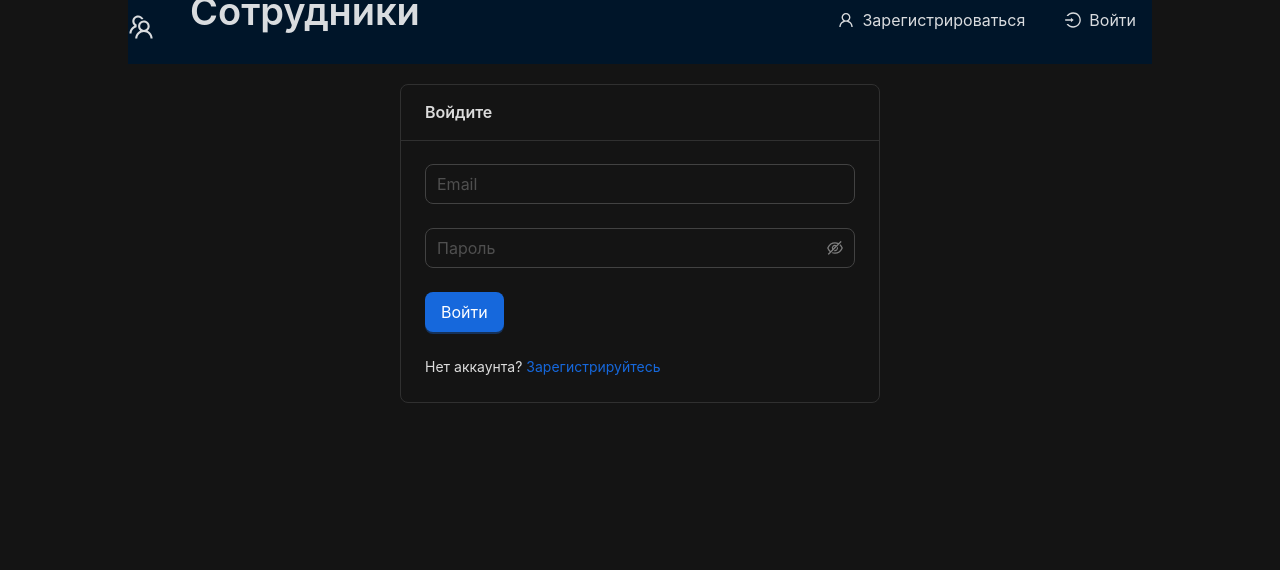
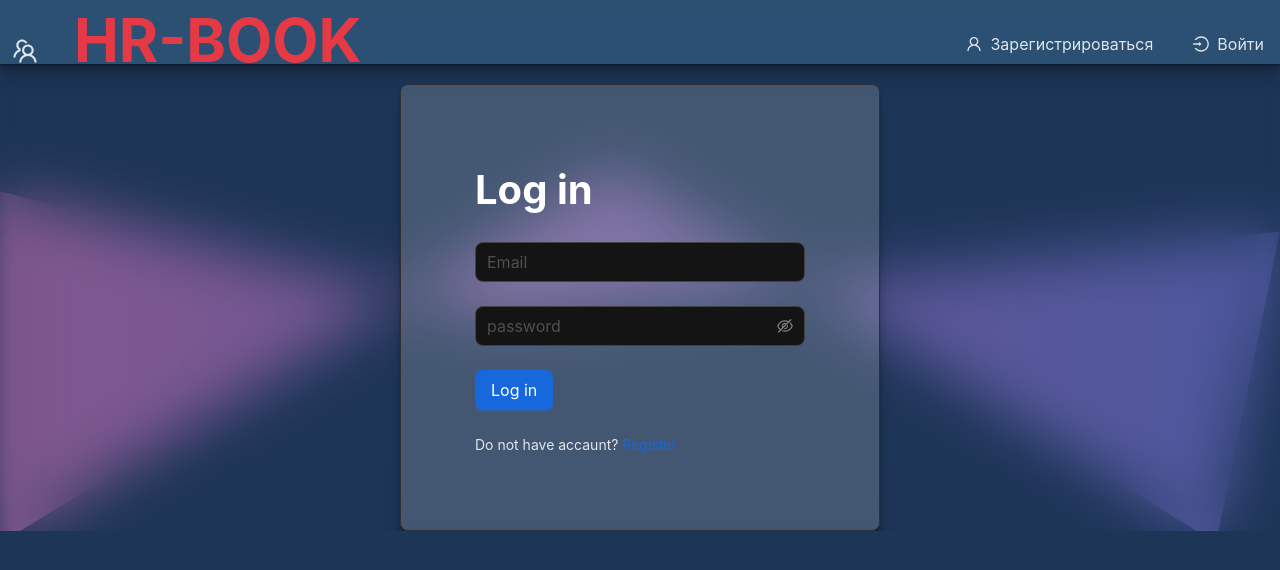
Before and after one commit to Andriikryl/hr-app, a React (Create React App) app in the folder client/: page /login in a window 1280 px wide. Shown: the top 570 px of the page. Built offline with nearby package versions, Linux system fonts and the light colour scheme; no server answers.

Commit message:
feat[login-form-redesin]

```diff
--- a/client/src/components/header/index.module.css
+++ b/client/src/components/header/index.module.css
@@ -2,11 +2,25 @@
   padding: 20px 0;
   display: flex;
   align-items: center;
+  flex-wrap: wrap;
   margin-bottom: 20px;
   justify-content: space-between;
+  background-color: hsl(203.2,38.9%,44.3%, .4);
+  backdrop-filter: blur(10px);
+  box-shadow: 0 1px 1px rgba(0,0,0,0.12),
+  0 2px 2px rgba(0,0,0,0.12),
+  0 4px 4px rgba(0,0,0,0.12),
+  0 8px 8px rgba(0,0,0,0.12),
+  0 16px 16px rgba(0,0,0,0.12);
 }
 
 .teamIcon {
   font-size: 26px;
-  margin-right: 12px;
+  margin-inline: 12px;
 }
+
+.headerTitle{
+  font-size: clamp(20px, 5vw + 2rem, 60px);
+  text-transform: uppercase;
+  color: hsl(355.5,77.6%,56.3%);
+}
--- a/client/src/components/header/index.tsx
+++ b/client/src/components/header/index.tsx
@@ -4,7 +4,7 @@ import {
   LogoutOutlined,
   UserOutlined,
 } from "@ant-design/icons";
-import { Layout, Space, Typography } from "antd";
+import { Layout, Space } from "antd";
 import { useDispatch, useSelector } from "react-redux";
 import { Link, useNavigate } from "react-router-dom";
 import { logout, selectUser } from "../../features/auth/authSlice";
@@ -28,7 +28,7 @@ export const Header = () => {
         <TeamOutlined className={style.teamIcon} />
         <Link to="/">
           <CustomButton type="ghost">
-            <Typography.Title level={1}>Сотрудники</Typography.Title>
+            <h1 className={style.headerTitle}>hr-book</h1>
           </CustomButton>
         </Link>
       </Space>
--- a/client/src/components/layout/index.module.css
+++ b/client/src/components/layout/index.module.css
@@ -1,7 +1,8 @@
 .main {
-  width: 80%;
+  max-width: 1400px;
   height: 100%;
   margin-inline: auto;
+  position: relative;
   /* display: flex;
   flex-direction: column; */
 }
--- a/client/src/components/layout/index.tsx
+++ b/client/src/components/layout/index.tsx
@@ -1,18 +1,20 @@
-import { Layout as AntLayout} from "antd";
+import { Layout as AntLayout } from "antd";
 import styles from "./index.module.css";
 import { Header } from "../header";
 
 type Props = {
   children: React.ReactNode;
-}
+};
 
 export const Layout = ({ children }: Props) => {
   return (
-    <div className={styles.main}>
+    <main>
       <Header />
-      <AntLayout.Content style={{ height: '100%' }}>
-        {children}
-      </AntLayout.Content>
-    </div>
+      <section className={styles.main}>
+        <AntLayout.Content style={{ height: "100%" }}>
+          {children}
+        </AntLayout.Content>
+      </section>
+    </main>
   );
 };
--- a/client/src/index.css
+++ b/client/src/index.css
@@ -12,8 +12,7 @@ html, body, body > div {
 
 body {
   font-family: 'Poppins', sans-serif;
-  background-color: #141414;
-  color: white;
+  background-color: #1d3557;
 }
 
 a {
--- /dev/null
+++ b/client/src/pages/login/index.module.css
@@ -0,0 +1,46 @@
+.loginBox{
+    background-color: hsla(45, 20%, 96%, 0.177);
+    backdrop-filter: blur(5px);
+    padding: 50px;
+    box-shadow: 0 1px 1px rgba(0,0,0,0.12),
+    0 2px 2px rgba(0,0,0,0.12),
+    0 4px 4px rgba(0,0,0,0.12),
+    0 8px 8px rgba(0,0,0,0.12),
+    0 16px 16px rgba(0,0,0,0.12);
+}
+
+.loginTitle{
+    font-size: clamp(20px, 5vw + 2rem, 40px);
+    color: white;
+    padding-block-end: 20px;
+}
+.shapeBox{
+    position: relative;
+    z-index: 20;
+    overflow: hidden;
+}
+
+.shapeBox::before{
+    content: "";
+    display: block;
+    width: 100%;
+    height: 100%;
+    position: absolute;
+    backdrop-filter: blur(30px);
+    z-index: -1;
+  }
+
+
+.shape{
+    position: absolute;
+    top: 30%;
+    width:100vw;
+    height: 100vh;
+    aspect-ratio: 1/1;
+    background-image: linear-gradient(to right, #e57bc6, #7d7be5);
+    opacity: 0.5;
+    clip-path: polygon(39% 20%, 100% 9%, 95% 48%, 48% 1%, 0% 48%, 0% 4%);
+    filter: blur(10px);
+    z-index: -2;
+    -webkit-filter: blur(10px);
+}
--- a/client/src/pages/login/index.tsx
+++ b/client/src/pages/login/index.tsx
@@ -11,6 +11,7 @@ import { PasswordInput } from "../../components/password-input";
 import { selectUser } from "../../features/auth/authSlice";
 import { Paths } from "../../paths";
 import { isErrorWithMessage } from "../../utils/is-error-with-message";
+import styles from "./index.module.css";
 
 export const Login = () => {
   const navigate = useNavigate();
@@ -41,28 +42,32 @@ export const Login = () => {
   };
 
   return (
+    <div className={styles.shapeBox}>
+      <div className={styles.shape}></div>
       <Layout>
         <Row align="middle" justify="center">
-        <Card title="Войдите" style={{ width: "30rem" }}>
+          <Card className={styles.loginBox} style={{ width: "30rem" }}>
+            <h2 className={styles.loginTitle}>Log in</h2>
             <Form onFinish={login}>
               <CustomInput type="email" name="email" placeholder="Email" />
-            <PasswordInput name="password" placeholder="Пароль" />
+              <PasswordInput name="password" placeholder="password" />
               <CustomButton
                 type="primary"
                 htmlType="submit"
                 loading={loginUserResult.isLoading}
               >
-              Войти
+                Log in
               </CustomButton>
             </Form>
             <Space direction="vertical" size="large">
               <Typography.Text>
-              Нет аккаунта? <Link to={Paths.register}>Зарегистрируйтесь</Link>
+                Do not have accaunt? <Link to={Paths.register}>Register</Link>
               </Typography.Text>
               <ErrorMessage message={error} />
             </Space>
           </Card>
         </Row>
       </Layout>
+    </div>
   );
 };
```
Lines whose indentation alone changed are shown as unchanged.
